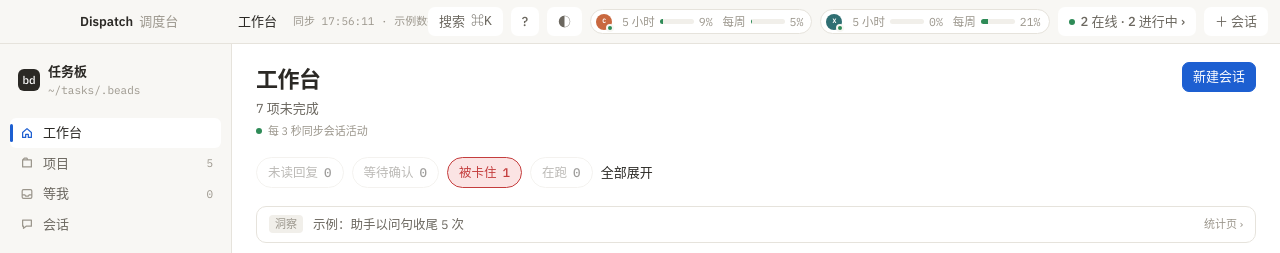
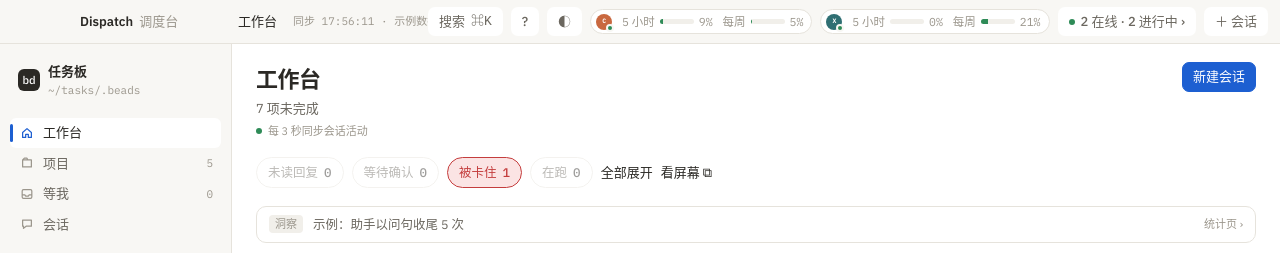
Before and after one commit to SchaeferAnjon/dispatch, a React (Vite) app in the folder app/: page / in a window 1280 px wide. Shown: the top 253 px of the page. Built offline with nearby package versions, Linux system fonts and the light colour scheme.

Commit message:
feat: workbench strip gains 手机访问 and 看屏幕; copy toasts say what to log in with

```diff
--- a/app/src/App.tsx
+++ b/app/src/App.tsx
@@ -408,7 +408,7 @@ export default function App() {
   const dirOfProject = useCallback((name: string) => { const p = projectGroups(projectRows, issuesF, outcomesF).find((g) => g.name === name); const a = p?.sessions.find((x) => x.cwd && !/^\/(?:Users|home)\/[^/]+\/?$/.test(x.cwd)); return a?.cwd ?? ""; }, [projectRows, issuesF, outcomesF]);
   const startAgent = async (i: AgentStartInput) => { const r = await api!.agentStart(i); say(r ? `已在 ${r.host} 起了 ${r.kind}` : "起 Agent 失败"); return r; };
 
-  const phoneLink = isTauri && api ? async () => { try { const url = (await api.on("local", ["serve", "url"])).trim(); await api.copy(url); say(/100\.\d+\.\d+\.\d+/.test(url) ? "手机访问链接已复制。打开前手机先连上 Tailscale，再用浏览器打开，可添加到主屏幕" : "手机访问链接已复制。手机和电脑要在同一个网络里"); } catch (e) { say(String(e), true); } } : undefined;
+  const phoneLink = isTauri && api ? async () => { try { const url = (await api.on("local", ["serve", "url"])).trim(); await api.copy(url); say(/100\.\d+\.\d+\.\d+/.test(url) ? "手机访问链接已复制。手机先连上 Tailscale 再用浏览器打开；链接自带登录令牌，不用输密码，可添加到主屏幕" : "手机访问链接已复制。手机和电脑要在同一个网络里；链接自带登录令牌，不用输密码"); } catch (e) { say(String(e), true); } } : undefined;
 
   // Every conversation a row can stand for, by activity key, for the global right-click.
   const sessionByKey = useMemo(() => {
@@ -437,6 +437,9 @@ export default function App() {
     ...(isTauri && api ? [{ label: "复制手机访问链接", onClick: () => void phoneLink?.() }] : []),
     { label: theme === "dark" ? "切换为浅色主题" : theme === "light" ? "跟随系统主题" : "切换为深色主题", onClick: () => nextTheme() },
   ];
+
+  // The noVNC page asks for a login: it is this Mac's account, which is the part new users miss.
+  const screenLink = async () => { const h = hosts.find((x) => x.local); if (!h?.novnc || !api) { say("还没配置屏幕访问，设置页有说明", true); return; } try { await api.copy(h.novnc); say(`屏幕链接已复制。手机先连上 Tailscale 再打开；页面要登录时，输入这台 Mac 的用户名（${h.ssh?.includes("@") ? h.ssh.split("@")[0] : "登录这台电脑用的那个"}）和开机密码`); } catch (e) { say(String(e), true); } };
 
   const copyResume = async (agent: string, sessionId: string, cwd: string) => {
     if (!api) return;
@@ -515,7 +518,7 @@ export default function App() {
           </div>
           {err && <div className="err">{err}</div>}
           <section className="view">
-            {view === "home" && api && <HomeView insight={insight} me={me} loaded={activity.updated_at>0} connectionError={activityError} unavailable={activity.unavailable_hosts} rows={projectRows} issues={issuesF} outcomes={outcomesF} inbox={inbox} progress={progress} flags={projectFlags} onFlag={setProjectFlag} archiveDays={archiveDays} expandedDefault={settings.home_expanded} onOpen={openSession} onFocus={focusSession} onTask={setSelected} onProject={openProject} onView={(v)=>{ if (v==="board") allTasks(); else setView(v); }} onNew={a=>{setNewSessionProject(a?conversationProject(a):null);setNewSessionContext(a);setNewSession(true);}} />}
+            {view === "home" && api && <HomeView insight={insight} me={me} loaded={activity.updated_at>0} connectionError={activityError} unavailable={activity.unavailable_hosts} rows={projectRows} issues={issuesF} outcomes={outcomesF} inbox={inbox} progress={progress} flags={projectFlags} onFlag={setProjectFlag} archiveDays={archiveDays} expandedDefault={settings.home_expanded} onOpen={openSession} onFocus={focusSession} onTask={setSelected} onProject={openProject} onView={(v)=>{ if (v==="board") allTasks(); else setView(v); }} onNew={a=>{setNewSessionProject(a?conversationProject(a):null);setNewSessionContext(a);setNewSession(true);}} onPhone={phoneLink} onScreen={screenLink} screenReady={!!hosts.find((x) => x.local)?.novnc_up} />}
             {view === "projects" && api && <ProjectHub archiveDays={archiveDays} flags={projectFlags} onFlag={setProjectFlag} connectionError={activityError} unavailable={activity.unavailable_hosts} rows={projectRows} tasks={issuesF} outcomes={outcomesF} api={api} me={me} selected={projectSelection} onProject={setProjectSelection} onOpen={openSession} onTask={setSelected} onRead={a=>markRead(a,a.reply_id!)} onReload={reload} onNew={a=>{setNewSessionProject(projectSelection);setNewSessionContext(a);setNewSession(true);}} loaded={activity.updated_at>0} />}
             {view === "graph" && api && <GraphView api={api} me={me} version={version} selected={selected} onSelect={setSelected} />}
             {view === "inbox" && <InboxView onRead={a => markRead(a, a.reply_id!)} onOpen={openSession} initialTab={inboxTab} items={inbox} me={me} onSelect={setSelected} onFocus={focusSession} />}
@@ -527,7 +530,7 @@ export default function App() {
             {(view === "stats" || view === "quota") && api && <UsageView key={view} initialTab={view === "quota" ? "quota" : undefined} onDone={say} onStart={startAgent} api={api} me={me} host={hostId} hostName={hostFilter} onError={(m) => say(m, true)} />}
             {view === "skills" && api && <SkillsView hostId={hostId} api={api} hosts={hosts} onDone={say} onError={(m) => say(m, true)} />}
             {view === "rules" && api && <RulesView hostId={hostId} api={api} hosts={hosts} onDone={say} onError={(m) => say(m, true)} />}
-            {view === "settings" && <SettingsView onScreen={() => { const h = hosts.find((x) => x.local); if (h?.novnc) void api?.copy(h.novnc).then(() => say("屏幕链接已复制。打开前手机先连上 Tailscale；登录用这台 Mac 的用户名和密码")); }} screenReady={!!hosts.find((x) => x.local)?.novnc_up} update={update} onCheckUpdate={checkUpdate} onApplyUpdate={applyUpdate} settings={settings} onSave={saveSettings} theme={theme} onTheme={setTheme} onPhone={phoneLink} hosts={hosts} onSetup={isTauri && api ? async () => { try { const st = JSON.parse((await api.on("local", ["init", "status", "--json"])).replace(/^[^{]*/, "")) as InitStatus; setInitStatus(st); setView("setup"); } catch (e) { say(String(e), true); } } : undefined} />}
+            {view === "settings" && <SettingsView onScreen={screenLink} screenReady={!!hosts.find((x) => x.local)?.novnc_up} update={update} onCheckUpdate={checkUpdate} onApplyUpdate={applyUpdate} settings={settings} onSave={saveSettings} theme={theme} onTheme={setTheme} onPhone={phoneLink} hosts={hosts} onSetup={isTauri && api ? async () => { try { const st = JSON.parse((await api.on("local", ["init", "status", "--json"])).replace(/^[^{]*/, "")) as InitStatus; setInitStatus(st); setView("setup"); } catch (e) { say(String(e), true); } } : undefined} />}
             {view === "setup" && api && initStatus && <SetupView api={api} status={initStatus} onStatus={setInitStatus} onDone={() => { void reload(); setView("home"); }} onError={(m) => say(m, true)} onNotify={say} />}
             {view === "env" && api && <EnvView hostId={hostId} api={api} hosts={hosts} onDone={say} onError={(m) => say(m, true)} />}
             {view === "pitfalls" && api && <PitfallsView api={api} projects={projects.map((p) => p.name).filter(Boolean)} version={version} onSelectTask={setSelected} onDone={say} onError={(m) => say(m, true)} />}
--- a/app/src/components/Home.tsx
+++ b/app/src/components/Home.tsx
@@ -53,6 +53,9 @@ interface Props {
   onProject: (name: string) => void;
   onView: (v: View) => void;
   onNew: (a?: Activity) => void;
+  onPhone?: () => void;
+  onScreen?: () => void;
+  screenReady?: boolean;
 }
 
 const UNGROUPED = UNGROUPED_PROJECT;
@@ -81,7 +84,7 @@ interface Card {
 // conversation spins off tasks. This page shows every project's present state
 // at once — what waits for me, what is running, which tasks are mid-way, what
 // got delivered — and points into the 项目 view for the full history.
-export function HomeView({ insight, me, loaded, connectionError, unavailable, rows, issues, outcomes, inbox, progress, flags, archiveDays, expandedDefault, onFlag, onOpen, onFocus, onTask, onProject, onView, onNew }: Props) {
+export function HomeView({ insight, me, loaded, connectionError, unavailable, rows, issues, outcomes, inbox, progress, flags, archiveDays, expandedDefault, onFlag, onOpen, onFocus, onTask, onProject, onView, onNew, onPhone, onScreen, screenReady }: Props) {
   // The count chips narrow this page instead of leaving it.
   const [focus, setFocus] = useState<"" | "unread" | "waiting" | "blocked" | "running">("");
   const toggleFocus = (f: typeof focus) => setFocus((cur) => (cur === f ? "" : f));
@@ -297,6 +300,8 @@ export function HomeView({ insight, me, loaded, connectionError, unavailable, ro
         <button className={`home-count${running ? "" : " zero"}${focus === "running" ? " on" : ""}`} aria-pressed={focus === "running"} onClick={() => toggleFocus("running")} title="只看正在跑的会话">在跑 <b>{running}</b></button>
         {focus && <button className="link" onClick={() => setFocus("")}>显示全部 ✕</button>}
         {!focus && featured.length > 1 && <button className="link" onClick={toggleAll}>{everyOpen ? "全部收起" : "全部展开"}</button>}
+        {onPhone && <button className="link" onClick={onPhone} title="复制手机访问链接：手机连上 Tailscale 后用浏览器打开">手机访问 ⧉</button>}
+        {onScreen && <button className="link" disabled={!screenReady} onClick={onScreen} title={screenReady ? "复制屏幕链接：手机上看并操作这台电脑，登录用这台 Mac 的用户名和密码" : "还没配置屏幕访问：设置页有说明"}>看屏幕 ⧉</button>}
       </div>
 
       {!focus && insight && <button className="home-insight" onClick={() => onView("stats")} title="最近 14 天跨 Agent 的复盘洞察 · 点开看全部"><span className="home-insight-tag">洞察</span><span className="t">{insight}</span><span className="muted small">统计页 ›</span></button>}
```
